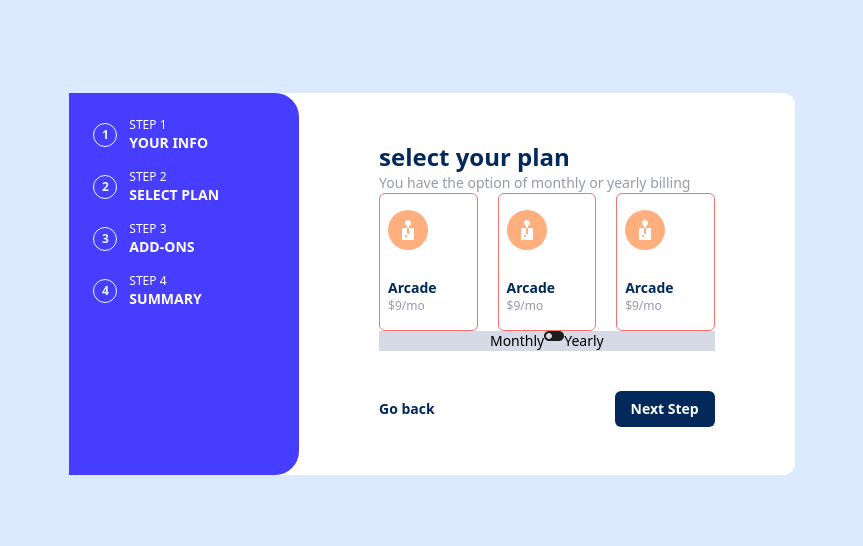
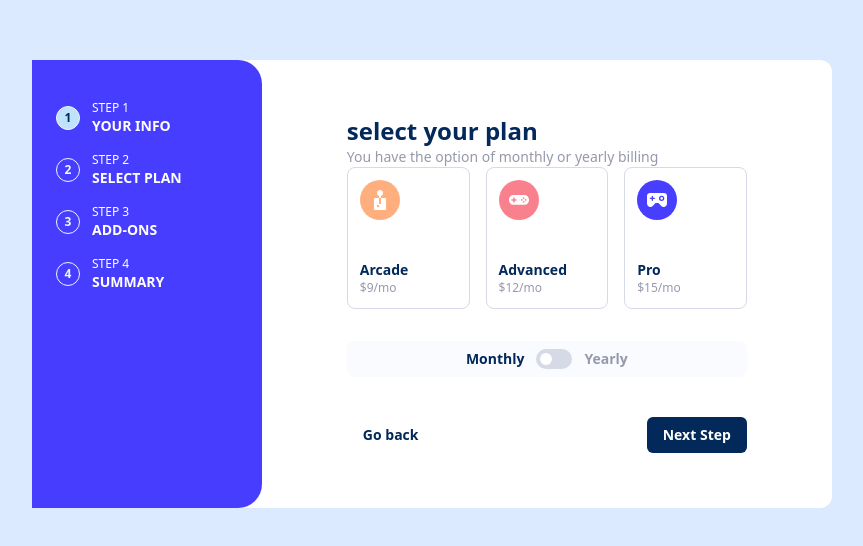
Before and after one commit to resherra/Form, a React (Vite) app: page /select-plan in a window 1280 px wide. Shown: the part 116-662 px from the top of the page, without its empty margins (208-1071 px from the left). Built offline with nearby package versions, Linux system fonts and the light colour scheme.

Commit message:
select plan

```diff
--- a/package.json
+++ b/package.json
@@ -9,6 +9,7 @@
     "preview": "vite preview"
   },
   "dependencies": {
+    "@headlessui/react": "^1.7.10",
     "react": "^18.2.0",
     "react-dom": "^18.2.0",
     "react-router-dom": "^6.8.0",
--- a/src/Container.jsx
+++ b/src/Container.jsx
@@ -3,7 +3,7 @@ import React from "react"
 export default function Container(props) {
   return (
     <main className={`bg-blue-100 min-h-screen flex`}>
-      <div className={`bg-white max-w-max m-auto grid grid-flow-col rounded-xl`}>{props.children}</div>
+      <div className={`bg-white w-[50rem] h-[28rem] m-auto flex rounded-xl`}>{props.children}</div>
     </main>
   )
 }
--- a/src/components/MainForm.jsx
+++ b/src/components/MainForm.jsx
@@ -136,13 +136,13 @@ export default function MainForm() {
   return (
     <Container>
       <SideBar />
-      <div className={`px-20 py-12`}>
+      <div className={`w-[25rem] m-auto`}>
         <div>
           <h3 className={`text-2xl text-marineBlue font-bold`}>Personal info</h3>
           <h5 className={`text-sm text-coolGray font-light`}>Please provide your name, email address, and phone number.</h5>
         </div>
-        <div className="mt-10">
-          <form onSubmit={handleSubmit} className="flex flex-col">
+        <div>
+          <form className="flex flex-col">
             <div className={`flex flex-col`}>
               <div className={`flex justify-between`}>
                 <label htmlFor="Name" className={`font-semibold text-marineBlue text-xs pb-1`}>
@@ -150,7 +150,7 @@ export default function MainForm() {
                 </label>
                 <div className={`text-strawberryRed font-semibold text-xs`}>{state.name.hasErrors && state.name.message}</div>
               </div>
-              <input onChange={(e) => dispatch({ type: "nameNow", value: e.target.value })} placeholder="e.g. Stephen King" type="text" name="" className={`border border-lightGray rounded-md placeholder:text-xs placeholder:text-coolGray placeholder:font-semibold py-1 pl-2 mb-5 ` + (state.name.hasErrors ? "border-strawberryRed outline-strawberryRed" : "outline-purplishBlue")} />
+              <input autoComplete="off" autoCorrect="off" spellCheck="false" onChange={(e) => dispatch({ type: "nameNow", value: e.target.value })} placeholder="e.g. Stephen King" type="text" name="" className={`border border-lightGray rounded-md placeholder:text-xs placeholder:text-coolGray placeholder:font-semibold py-1 pl-2 mb-5 ` + (state.name.hasErrors ? "border-strawberryRed outline-strawberryRed" : "outline-purplishBlue")} />
             </div>
             <div className={`flex flex-col`}>
               <div className={`flex justify-between`}>
@@ -159,7 +159,7 @@ export default function MainForm() {
                 </label>
                 <div className={`text-strawberryRed font-semibold text-xs`}>{state.email.hasErrors && state.email.message}</div>
               </div>
-              <input onChange={(e) => dispatch({ type: "emailNow", value: e.target.value })} placeholder="e.g. stephenking@lorem.com" type="text" name="" className={`border border-lightGray rounded-md placeholder:text-xs placeholder:text-coolGray placeholder:font-semibold py-1 pl-2 mb-5 ` + (state.email.hasErrors ? "border-strawberryRed outline-strawberryRed" : "outline-purplishBlue")} />
+              <input autoComplete="off" autoCorrect="off" spellCheck="false" onChange={(e) => dispatch({ type: "emailNow", value: e.target.value })} placeholder="e.g. stephenking@lorem.com" type="text" name="" className={`border border-lightGray rounded-md placeholder:text-xs placeholder:text-coolGray placeholder:font-semibold py-1 pl-2 mb-5 ` + (state.email.hasErrors ? "border-strawberryRed outline-strawberryRed" : "outline-purplishBlue")} />
             </div>
             <div className={`flex flex-col`}>
               <div className={`flex justify-between`}>
@@ -168,13 +168,13 @@ export default function MainForm() {
                 </label>
                 <div className={`text-strawberryRed font-semibold text-xs`}>{state.phoneNumber.hasErrors && state.phoneNumber.message}</div>
               </div>
-              <input onChange={(e) => dispatch({ type: "phoneNumberNow", value: e.target.value })} placeholder="e.g. +1 234 567 890" type="text" className={`border border-lightGray rounded-md placeholder:text-xs placeholder:text-coolGray placeholder:font-semibold py-1 pl-2 mb-5 ` + (state.phoneNumber.hasErrors ? "border-strawberryRed outline-strawberryRed" : "outline-purplishBlue")} />
+              <input autoComplete="off" autoCorrect="off" spellCheck="false" onChange={(e) => dispatch({ type: "phoneNumberNow", value: e.target.value })} placeholder="e.g. +1 234 567 890" type="text" className={`border border-lightGray rounded-md placeholder:text-xs placeholder:text-coolGray placeholder:font-semibold py-1 pl-2 mb-5 ` + (state.phoneNumber.hasErrors ? "border-strawberryRed outline-strawberryRed" : "outline-purplishBlue")} />
             </div>
-            <button type="submit" className={`bg-marineBlue text-white self-end mt-10 text-sm font-semibold px-4 py-2 rounded-md`}>
-              Next Step
-            </button>
           </form>
         </div>
+        <button onClick={handleSubmit} type="submit" className={`max-w-max bg-marineBlue text-white self-end text-sm font-semibold px-4 py-2 rounded-md`}>
+          Next Step
+        </button>
       </div>
     </Container>
   )
--- a/src/components/SelectPlan.jsx
+++ b/src/components/SelectPlan.jsx
@@ -1,62 +1,99 @@
-import React from "react"
+import React, { useEffect } from "react"
 import Container from "../Container"
 import SideBar from "./SideBar"
+import { useState } from "react"
+import { Switch } from "@headlessui/react"
+import { useNavigate } from "react-router-dom"
+import { useImmerReducer } from "use-immer"
 
 export default function SelectPlan() {
+  const [enabled, setEnabled] = useState(false)
+  const navigate = useNavigate()
+  const initialState = {
+    arcade: { hasErrors: false, checkCount: 0 },
+    advanced: { hasErrors: false, checkCount: 0 },
+    pro: { hasErrors: false, checkCount: 0 },
+    message: "",
+    submitCount: 0,
+  }
+
+  function ourReducer(draft, action) {
+    switch (action.type) {
+      case "arcade":
+        return
+      case "advanced":
+        return
+      case "pro":
+        return
+    }
+  }
+
+  const [state, dispatch] = useImmerReducer(ourReducer, initialState)
+
+  function handleGoBack() {
+    console.log("hello")
+    navigate("/")
+  }
+
+  function handleSubmit() {
+    navigate(`/add-ons`)
+  }
+
   return (
     <Container>
       <SideBar />
-      <div className={`px-20 py-12`}>
+      <div className={`w-[25rem] m-auto`}>
         <div>
           <h3 className={`text-2xl text-marineBlue font-bold`}>select your plan</h3>
           <h5 className={`text-sm text-coolGray font-light`}>You have the option of monthly or yearly billing</h5>
         </div>
-
-        <div className={`flex gap-5`}>
-          <div>
-            <div className={`max-w-min flex flex-col gap-7 border border-red-400 rounded-md py-4 pl-2 pr-10`}>
-              <div>
-                <img src="../public/icon-arcade.svg" alt="" />
-              </div>
-              <div>
-                <div className={`text-marineBlue font-semibold text-sm`}>Arcade</div>
-                <div className={`text-coolGray text-xs`}>$9/mo</div>
-              </div>
+        <div className={`grid grid-flow-col grid-cols-3 gap-4`}>
+          <button className={`flex flex-col gap-10 p-3 focus:bg-alabaster hover:bg-alabaster border border-lightGray focus:border-purplishBlue rounded-lg`}>
+            <div>
+              <img src="/icon-arcade.svg" alt="" />
             </div>
-          </div>
-          <div>
-            <div className={`max-w-min flex flex-col gap-7 border border-red-400 rounded-md py-4 pl-2 pr-10`}>
-              <div>
-                <img src="../public/icon-arcade.svg" alt="" />
-              </div>
-              <div>
-                <div className={`text-marineBlue font-semibold text-sm`}>Arcade</div>
-                <div className={`text-coolGray text-xs`}>$9/mo</div>
-              </div>
+            <div className={`flex flex-col items-start`}>
+              <div className={`text-marineBlue text-sm font-semibold`}>Arcade</div>
+              <div className={`text-coolGray text-xs`}>{!enabled ? "$9/mo" : "$90/yr"}</div>
+              {enabled && <div className={`text-xs text-marineBlue font-semibold`}>2 months free</div>}
             </div>
-          </div>
-          <div>
-            <div className={`max-w-min flex flex-col gap-7 border border-red-400 rounded-md py-4 pl-2 pr-10`}>
-              <div>
-                <img src="../public/icon-arcade.svg" alt="" />
-              </div>
-              <div>
-                <div className={`text-marineBlue font-semibold text-sm`}>Arcade</div>
-                <div className={`text-coolGray text-xs`}>$9/mo</div>
-              </div>
+          </button>
+          <button className={`flex flex-col gap-10 p-3 focus:bg-alabaster hover:bg-alabaster border border-lightGray focus:border-purplishBlue rounded-lg`}>
+            <div>
+              <img src="/icon-advanced.svg" alt="" />
             </div>
-          </div>
+            <div className={`flex flex-col items-start`}>
+              <div className={`text-marineBlue text-sm font-semibold`}>Advanced</div>
+              <div className={`text-coolGray text-xs`}>{!enabled ? "$12/mo" : "$120/yr"}</div>
+              {enabled && <div className={`text-xs text-marineBlue font-semibold`}>2 months free</div>}
+            </div>
+          </button>{" "}
+          <button className={`flex flex-col gap-10 p-3 focus:bg-alabaster hover:bg-alabaster border border-lightGray focus:border-purplishBlue rounded-lg`}>
+            <div>
+              <img src="/icon-pro.svg" alt="" />
+            </div>
+            <div className={`flex flex-col items-start`}>
+              <div className={`text-marineBlue text-sm font-semibold`}>Pro</div>
+              <div className={`text-coolGray text-xs`}>{!enabled ? "$15/mo" : "$150/yr"}</div>
+              {enabled && <div className={`text-xs text-marineBlue font-semibold`}>2 months free</div>}
+            </div>
+          </button>
         </div>
-        <div className={`text-sm flex bg-lightGray justify-center`}>
-          <div>Monthly</div>
-          <div>
-            <img src="../public/toggle-icon.svg" alt="" />
-          </div>
-          <div>Yearly</div>
+        <div className={`flex flex-row justify-center gap-3 items-center bg-alabaster rounded-lg text-sm py-2 mt-8`}>
+          <div className={`font-semibold ` + (enabled ? `text-coolGray` : `text-marineBlue`)}>Monthly</div>
+          <Switch checked={enabled} onChange={setEnabled} className={`${enabled ? "bg-marineBlue" : "bg-lightGray"} relative inline-flex h-5 w-9 items-center rounded-full`}>
+            <span className="sr-only">Switch yearly</span>
+            <span className={`${enabled ? "translate-x-5" : "translate-x-1"} inline-block h-3 w-3 transform rounded-full bg-white transition`} />
+          </Switch>
+          <div className={`font-semibold ` + (enabled ? `text-marineBlue` : `text-coolGray`)}>Yearly</div>
         </div>
-        <div className={`mt-10 flex flex-row justify-between items-center`}>
-          <button className={`text-marineBlue text-sm font-semibold`}>Go back</button>
-          <button className={`bg-marineBlue text-white text-sm font-semibold px-4 py-2 rounded-md`}>Next Step</button>
+        <div className={`mt-10 flex flex-row justify-between items-end`}>
+          <button onClick={handleGoBack} className={`text-marineBlue text-sm font-semibold px-4 py-2`}>
+            Go back
+          </button>
+          <button onClick={handleSubmit} className={`bg-marineBlue text-white text-sm font-semibold px-4 py-2 rounded-md`}>
+            Next Step
+          </button>
         </div>
       </div>
     </Container>
--- a/src/components/SideBar.jsx
+++ b/src/components/SideBar.jsx
@@ -2,10 +2,10 @@ import React from "react"
 
 export default function SideBar() {
   return (
-    <div className={`bg-purplishBlue rounded-br-3xl rounded-tr-3xl p-6 pr-20 flex flex-col gap-4`}>
+    <div className={`bg-purplishBlue rounded-br-3xl rounded-tr-3xl py-10 pl-6 pr-20 flex flex-col gap-4`}>
       <div className={`flex flex-row items-center gap-3`}>
-        <div className="w-6 h-6 rounded-full border border-blue-50 flex justify-center items-center">
-          <p className={`text-blue-50 font-semibold text-xs`}>1</p>
+        <div className="w-6 h-6 bg-lightBlue rounded-full border border-blue-50 flex justify-center items-center">
+          <p className={`text-marineBlue font-semibold text-xs`}>1</p>
         </div>{" "}
         <div>
           <div className={`text-xs text-white`}>STEP 1</div>
```
Also changed, not shown: 1 other file (tests, documents, lock files or other folders).
